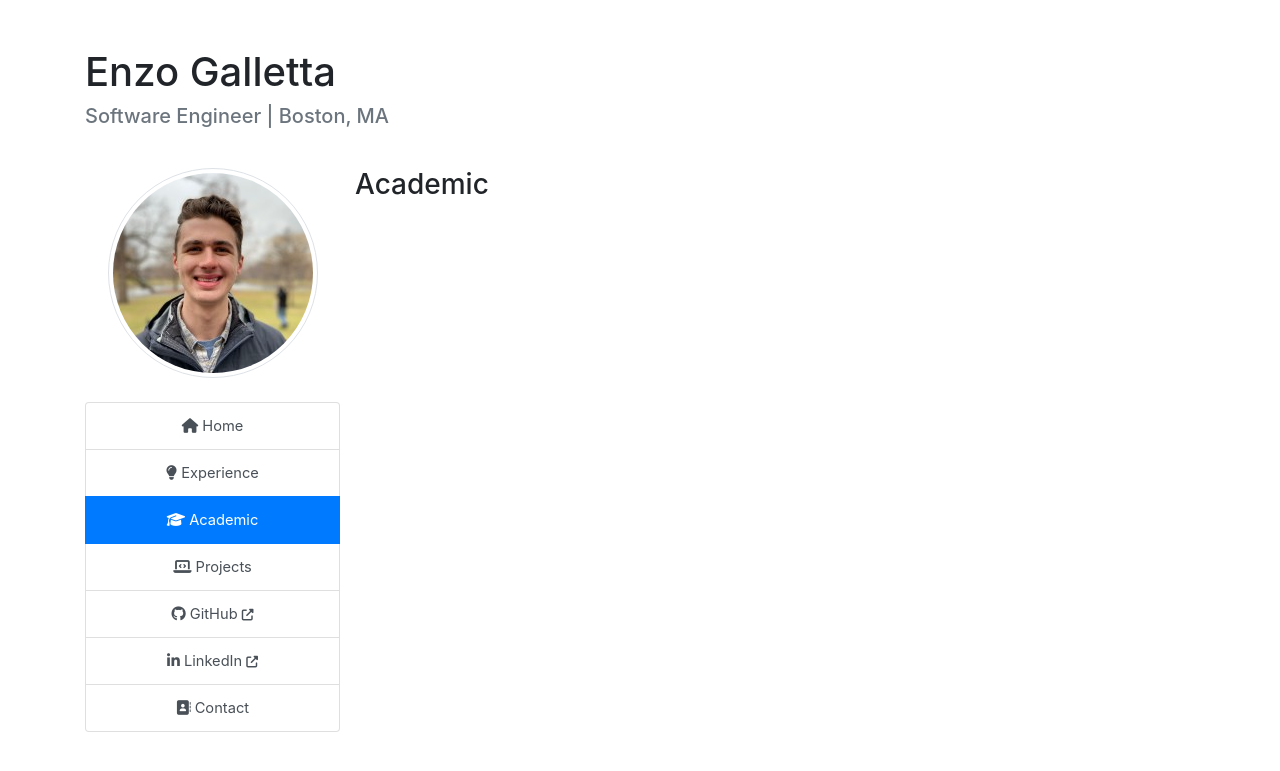
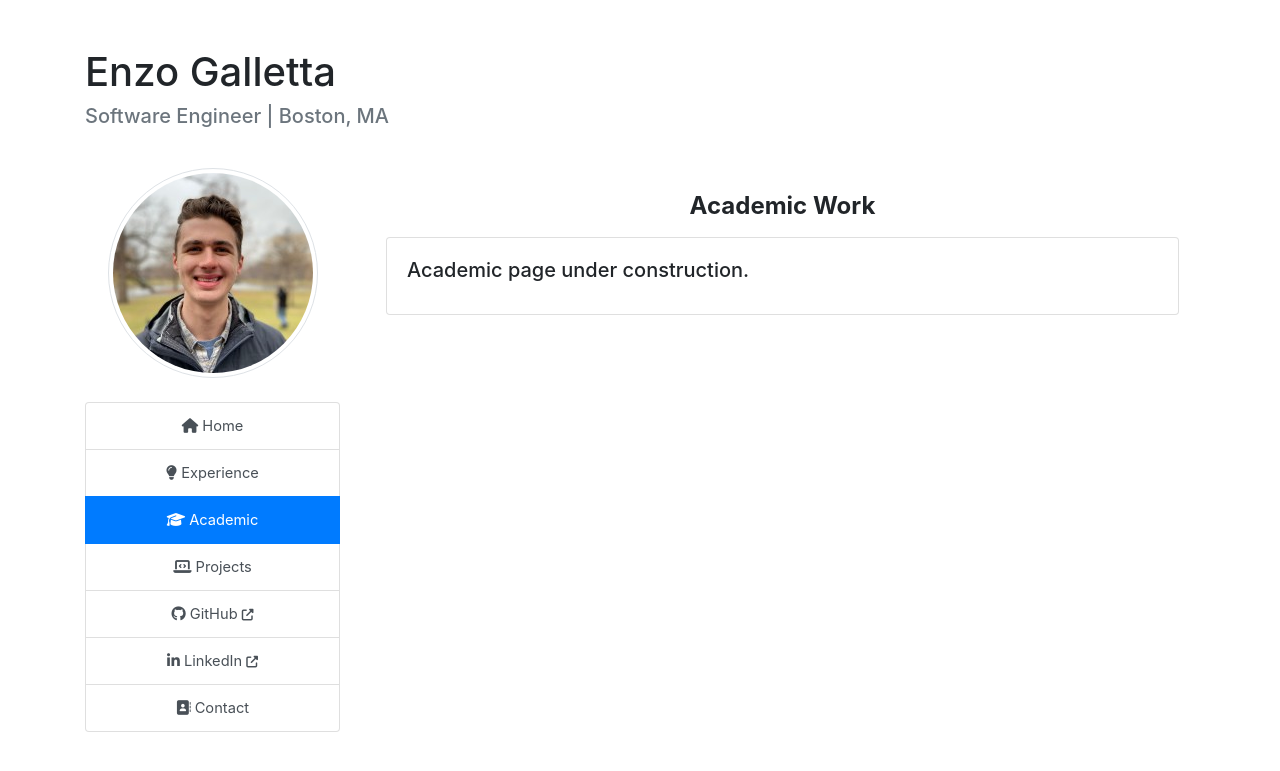
Before and after one commit to egalletta/enzo.galletta.xyz, a Flask app: page /academic in a window 1280 px wide. Shown: the top 771 px of the page. Run offline with Flask 2, Linux system fonts and the light colour scheme; some libraries are stand-ins or nearby versions.

Commit message:
update contact and academic

```diff
--- a/templates/academic.html
+++ b/templates/academic.html
@@ -1,5 +1,11 @@
 {% extends "base.html" %}
 {% set active_page = 'academic' %}
 {% block content %}
-<h3>Academic</h3>
+<div class="col-md-9 mb-3">
+    <h4 class="font-weight-bold mt-4 text-center">Academic Work</h4>
+    <div class="card m-3">
+        <div class="card-body">
+            <h5 class="card-title">Academic page under construction.</h5>
+        </div>
+    </div>
 {% endblock %}
```
Also changed, not shown: templates/contact.html (+7 -1 lines).
